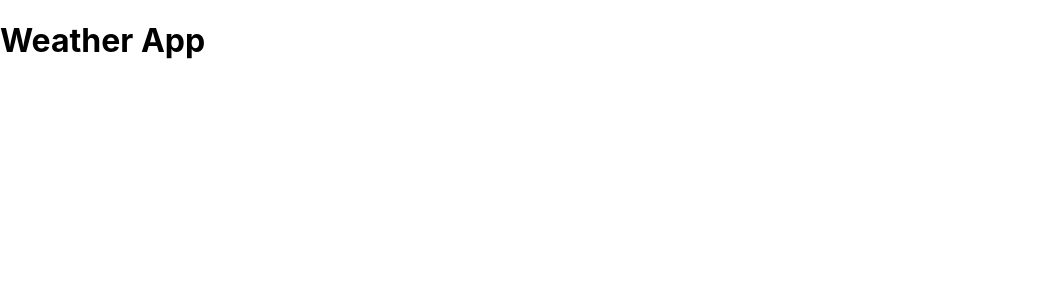
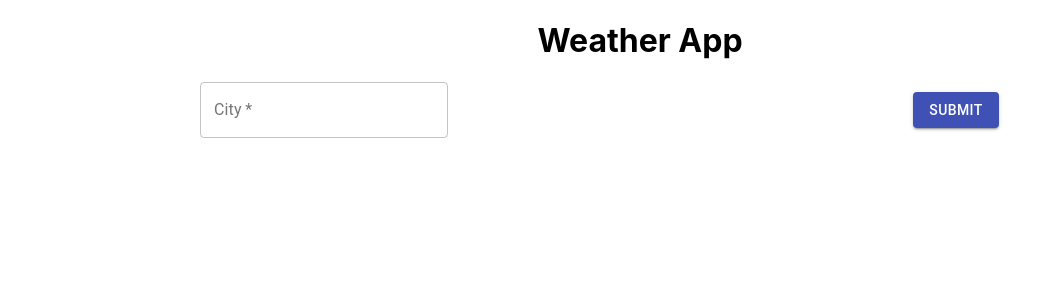
Before and after one commit to WongWon/number-app, a React (Create React App) app: page / in a window 1280 px wide. Shown: the top 300 px of the page, without its empty margins (0-1062 px from the left). Built offline with nearby package versions, Linux system fonts and the light colour scheme.

Commit message:
Implement Search Bar

```diff
--- a/package.json
+++ b/package.json
@@ -3,6 +3,7 @@
   "version": "0.1.0",
   "private": true,
   "dependencies": {
+    "@material-ui/core": "^4.11.0",
     "@testing-library/jest-dom": "^4.2.4",
     "@testing-library/react": "^9.5.0",
     "@testing-library/user-event": "^7.2.1",
--- a/src/App.tsx
+++ b/src/App.tsx
@@ -1,10 +1,20 @@
-import React from 'react';
+import React, {useState} from 'react';
+import Forecast from './Components/Forecast/Forecast'
+import SearchBar from './Components/SearchBarComponent/SearchBar'
+import { IUserInput} from './Commons/Interfaces'
 import './App.css';
 
 function App() {
+  const [UserInput, setUserInput] = useState<IUserInput>({
+    SearchQuery: "Mars"
+  });
+  function SetUserInput(a: IUserInput) {
+    setUserInput(a);
+  }
   return (
-    <div>
+    <div className = 'App'>
       <h1>Weather App</h1>
+      <SearchBar SetUserInput={(a: IUserInput) => SetUserInput(a)}/>
     </div>
   );
 }
--- /dev/null
+++ b/src/Commons/Interfaces.tsx
@@ -0,0 +1,3 @@
+export interface IUserInput {
+    SearchQuery: (string |null );
+}
--- /dev/null
+++ b/src/Components/SearchBarComponent/SearchBar.css
@@ -0,0 +1,10 @@
+.SearchBarContainer {
+    margin: auto;
+    margin: 20px;
+}
+
+.MuiGrid-root div{
+    margin: auto;
+    display: flex;
+    justify-content: center;
+}
--- /dev/null
+++ b/src/Components/SearchBarComponent/SearchBar.tsx
@@ -0,0 +1,57 @@
+import React, {useState} from 'react';
+import { Grid, TextField, Button } from '@material-ui/core';
+import { IUserInput } from '../../Commons/Interfaces'
+import './SearchBar.css';
+
+interface ISearchBarProps{
+    SetUserInput: (a: IUserInput) => void;
+}
+
+
+function SearchBar(props: ISearchBarProps) {
+
+    const [SearchQuery, setSearchQuery] = useState<string | null>("");
+    const handleSearchQueryChange = (s: string | null) =>{
+        setSearchQuery(s);
+    }
+
+    const [HasFocus, setHasFocus] = useState<boolean>(false);
+
+    const handleSubmit = () => {
+        if (SearchQuery?.length !== 0 && SearchQuery !== null && SearchQuery !== "") {
+            let UserInput: IUserInput = {
+                SearchQuery: SearchQuery
+            }
+            props.SetUserInput(UserInput);
+        } else {
+            setHasFocus(true);
+        }
+    }
+
+    return <div className="SearchBarContainer">
+        <Grid container spacing={3}>
+            <Grid item xs={6} sm={3}>
+                <TextField
+                    required
+                    id="outlined-required"
+                    label="City"
+                    variant="outlined"
+                    error={HasFocus && SearchQuery === ""}
+                    onClick={() => setHasFocus(true)}
+                    value={SearchQuery}
+                    onChange={e => handleSearchQueryChange(e.target.value)}
+                />
+            </Grid>
+
+            <Grid item xs={6} sm={3}>
+                <Button variant="contained" color="primary" onClick={handleSubmit}>
+                    Submit
+                </Button>
+            </Grid>
+
+        </Grid>
+    </div>
+
+}
+
+export default SearchBar
```
Also changed, not shown: src/Components/Forecast/Forecast.tsx (+5 -3 lines), 1 other file (tests, documents, lock files or other folders).
